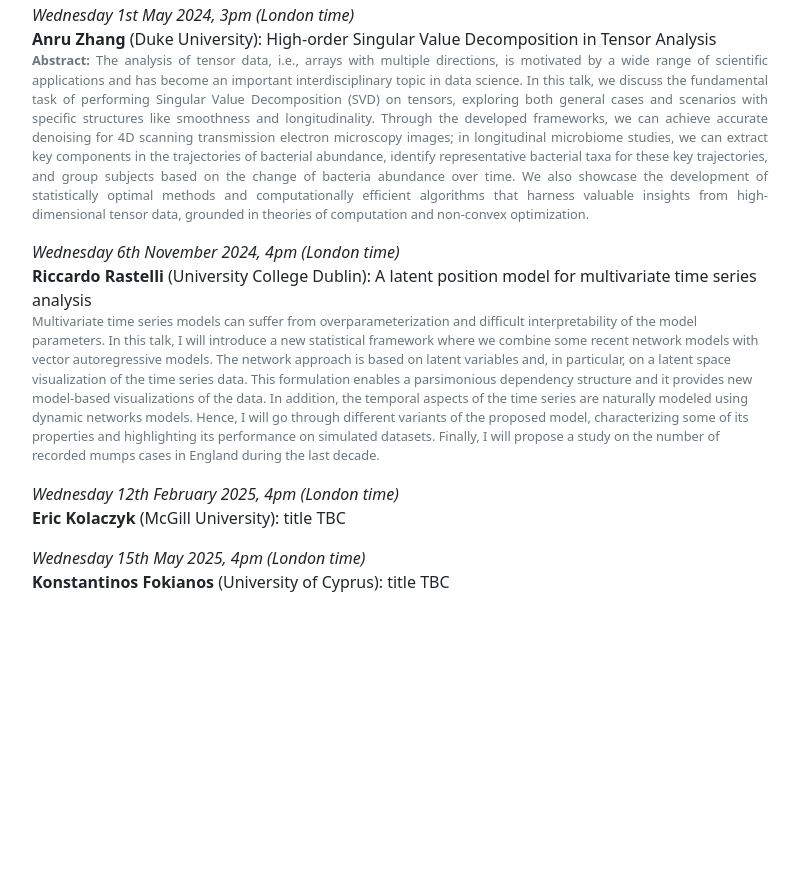
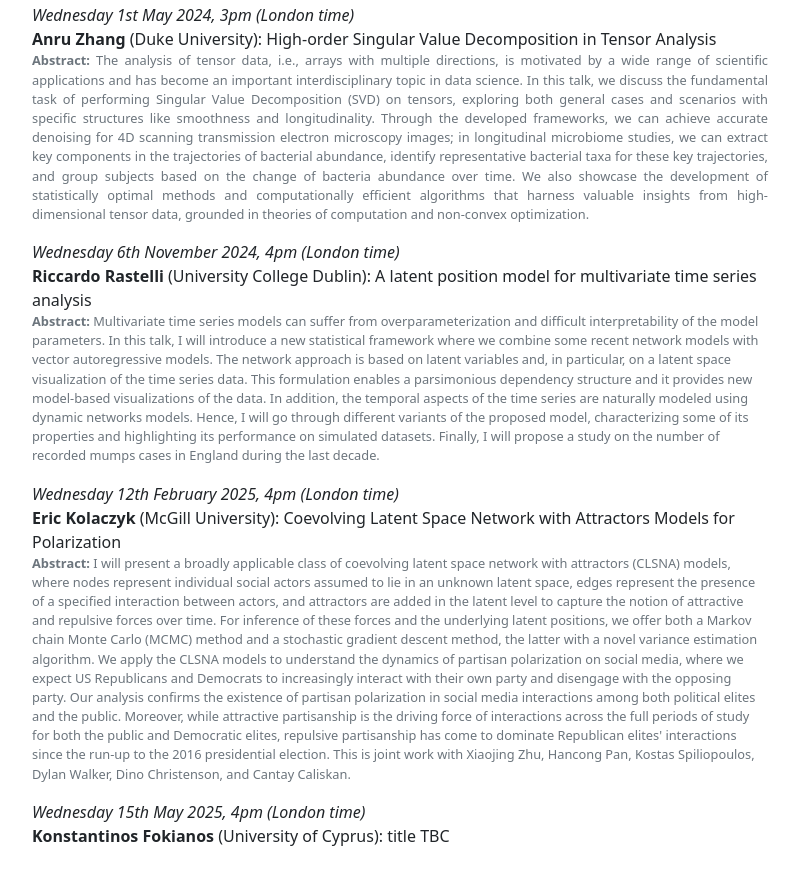
Before and after one commit to alexandermodell/alexandermodell.github.io, a website: page nest_seminar.html in a window 1280 px wide. Shown: the part 472-1352 px from the top of the page, without its empty margins (240-1039 px from the left). Before the commit the page ends 1098 px from the top, so only its background shows below. Drawn offline with Linux system fonts and the light colour scheme.

Commit message:
Eric added to NeST seminar schedule

```diff
--- a/nest_seminar.html
+++ b/nest_seminar.html
@@ -44,15 +44,15 @@
                   <em>Wednesday 6th November 2024, 4pm (London time)</em><br>
                   <b>Riccardo Rastelli</b> (University College Dublin): A latent position model for multivariate time series analysis
                   <div class="publication-authors">
-                    Multivariate time series models can suffer from overparameterization and difficult interpretability of the model parameters. In this talk, I will introduce a new statistical framework where we combine some recent network models with vector autoregressive models. The network approach is based on latent variables and, in particular, on a latent space visualization of the time series data. This formulation enables a parsimonious dependency structure and it provides new model-based visualizations of the data. In addition, the temporal aspects of the time series are naturally modeled using dynamic networks models. Hence, I will go through different variants of the proposed model, characterizing some of its properties and highlighting its performance on simulated datasets. Finally, I will propose a study on the number of recorded mumps cases in England during the last decade.
+                    <b>Abstract:</b>  Multivariate time series models can suffer from overparameterization and difficult interpretability of the model parameters. In this talk, I will introduce a new statistical framework where we combine some recent network models with vector autoregressive models. The network approach is based on latent variables and, in particular, on a latent space visualization of the time series data. This formulation enables a parsimonious dependency structure and it provides new model-based visualizations of the data. In addition, the temporal aspects of the time series are naturally modeled using dynamic networks models. Hence, I will go through different variants of the proposed model, characterizing some of its properties and highlighting its performance on simulated datasets. Finally, I will propose a study on the number of recorded mumps cases in England during the last decade.
                   </div>
                 </p>
                 <p>
                   <em>Wednesday 12th February 2025, 4pm (London time)</em><br>
-                  <b>Eric Kolaczyk</b> (McGill University): title TBC
-                  <!-- <div class="publication-authors">
-                    Abstract TBC
-                  </div> -->
+                  <b>Eric Kolaczyk</b> (McGill University): Coevolving Latent Space Network with Attractors Models for Polarization
+                  <div class="publication-authors">
+                    <b>Abstract:</b>  I will present a broadly applicable class of coevolving latent space network with attractors (CLSNA) models, where nodes represent individual social actors assumed to lie in an unknown latent space, edges represent the presence of a specified interaction between actors, and attractors are added in the latent level to capture the notion of attractive and repulsive forces over time. For inference of these forces and the underlying latent positions, we offer both a Markov chain Monte Carlo (MCMC) method and a stochastic gradient descent method, the latter with a novel variance estimation algorithm. We apply the CLSNA models to understand the dynamics of partisan polarization on social media, where we expect US Republicans and Democrats to increasingly interact with their own party and disengage with the opposing party. Our analysis confirms the existence of partisan polarization in social media interactions among both political elites and the public. Moreover, while attractive partisanship is the driving force of interactions across the full periods of study for both the public and Democratic elites, repulsive partisanship has come to dominate Republican elites' interactions since the run-up to the 2016 presidential election.  This is joint work with Xiaojing Zhu, Hancong Pan, Kostas Spiliopoulos, Dylan Walker, Dino Christenson, and Cantay Caliskan.
+                  </div>
                 </p>
                 <p>
                   <em>Wednesday 15th May 2025, 4pm (London time)</em><br>
```
Also changed, not shown: 2 other files.
